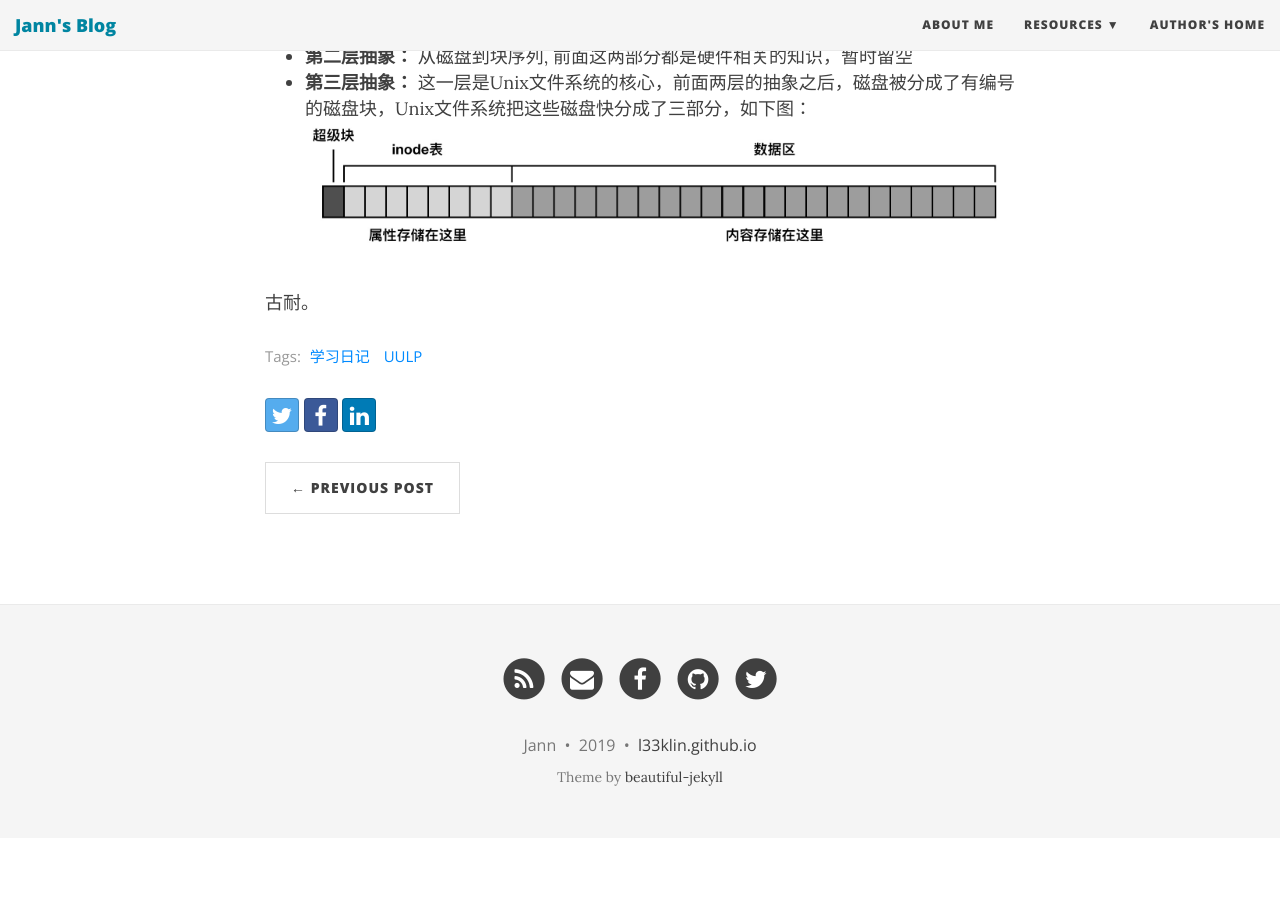
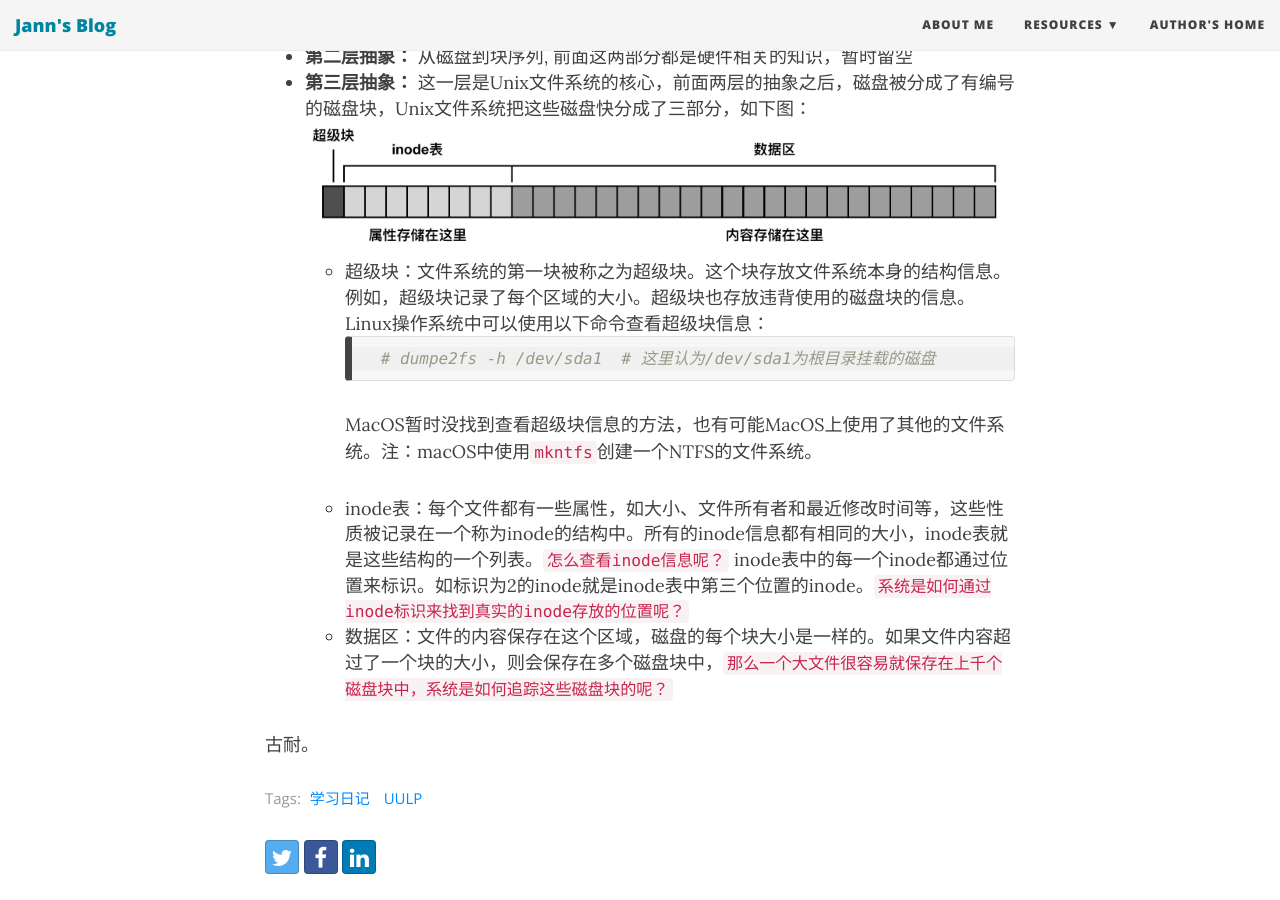
Before and after one commit to l33klin/l33klin.github.io, a Jekyll site: the page built from _posts/2019-09-16-UULP-Chapter4-1.md, in a window 1280 px wide and 900 px high, scrolled down 717 px. Built offline with Jekyll 4.4.1, drawn with Linux system fonts in a browser that asks for light colours; nearby versions of some CDN libraries; before the commit the page ends 1555 px from its top, so only the background shows below that.

Commit message:
update post

````diff
--- a/_posts/2019-09-16-UULP-Chapter4-1.md
+++ b/_posts/2019-09-16-UULP-Chapter4-1.md
@@ -22,6 +22,14 @@ published: true
 - **第二层抽象：** 从磁盘到块序列, 前面这两部分都是硬件相关的知识，暂时留空
 - **第三层抽象：** 这一层是Unix文件系统的核心，前面两层的抽象之后，磁盘被分成了有编号的磁盘块，Unix文件系统把这些磁盘快分成了三部分，如下图：
 ![unix_file_system](/img/unix_file_system.jpg){: .center-block :}
+    - 超级块：文件系统的第一块被称之为超级块。这个块存放文件系统本身的结构信息。例如，超级块记录了每个区域的大小。超级块也存放违背使用的磁盘块的信息。Linux操作系统中可以使用以下命令查看超级块信息：
+    ```bash
+    # dumpe2fs -h /dev/sda1  # 这里认为/dev/sda1为根目录挂载的磁盘
+    ```
+    MacOS暂时没找到查看超级块信息的方法，也有可能MacOS上使用了其他的文件系统。注：macOS中使用`mkntfs`创建一个NTFS的文件系统。
+    - inode表：每个文件都有一些属性，如大小、文件所有者和最近修改时间等，这些性质被记录在一个称为inode的结构中。所有的inode信息都有相同的大小，inode表就是这些结构的一个列表。`怎么查看inode信息呢？`
+    inode表中的每一个inode都通过位置来标识。如标识为2的inode就是inode表中第三个位置的inode。`系统是如何通过inode标识来找到真实的inode存放的位置呢？`
+    - 数据区：文件的内容保存在这个区域，磁盘的每个块大小是一样的。如果文件内容超过了一个块的大小，则会保存在多个磁盘块中，`那么一个大文件很容易就保存在上千个磁盘块中，系统是如何追踪这些磁盘块的呢？`
 
 
 古耐。
````
